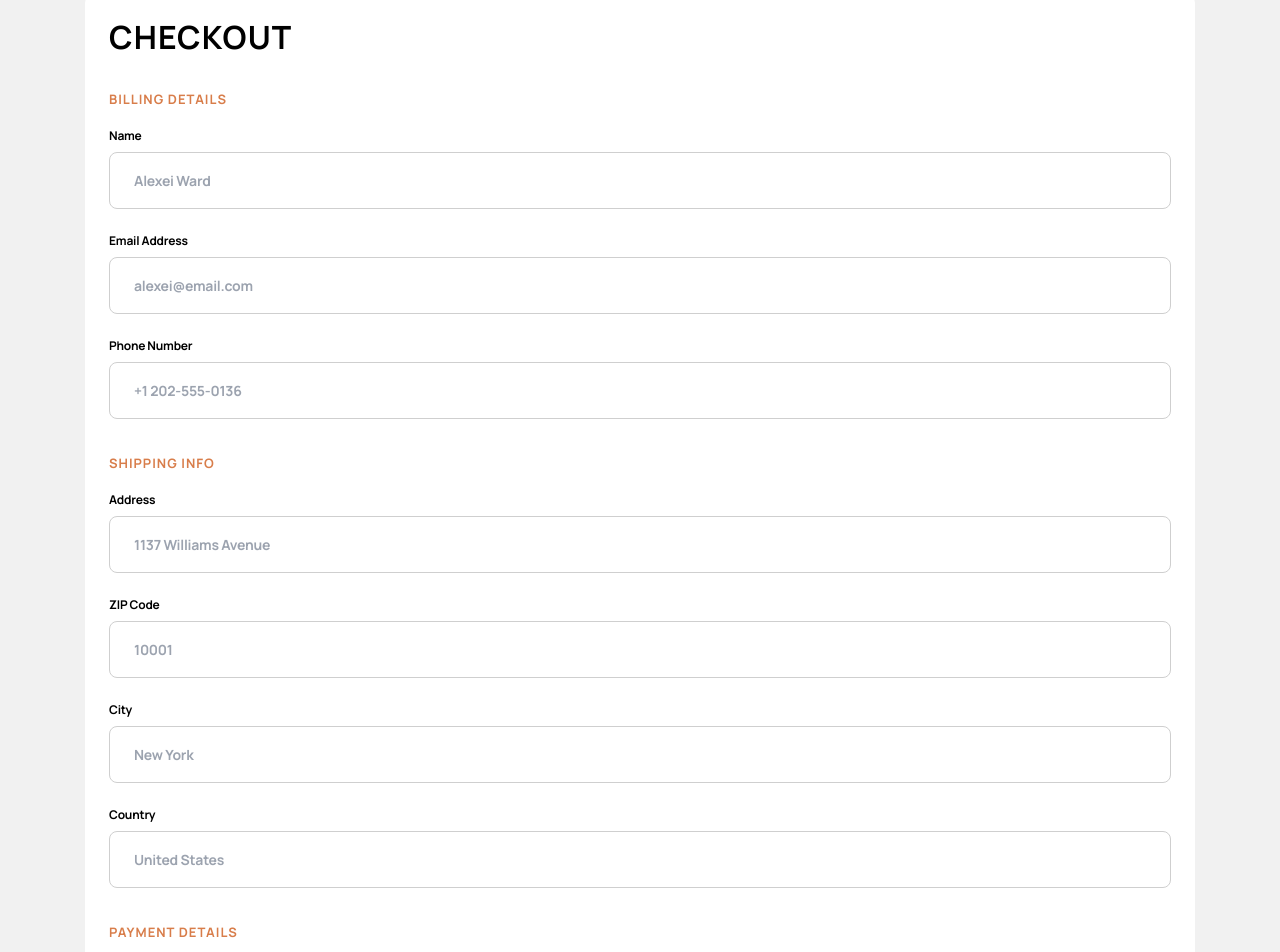
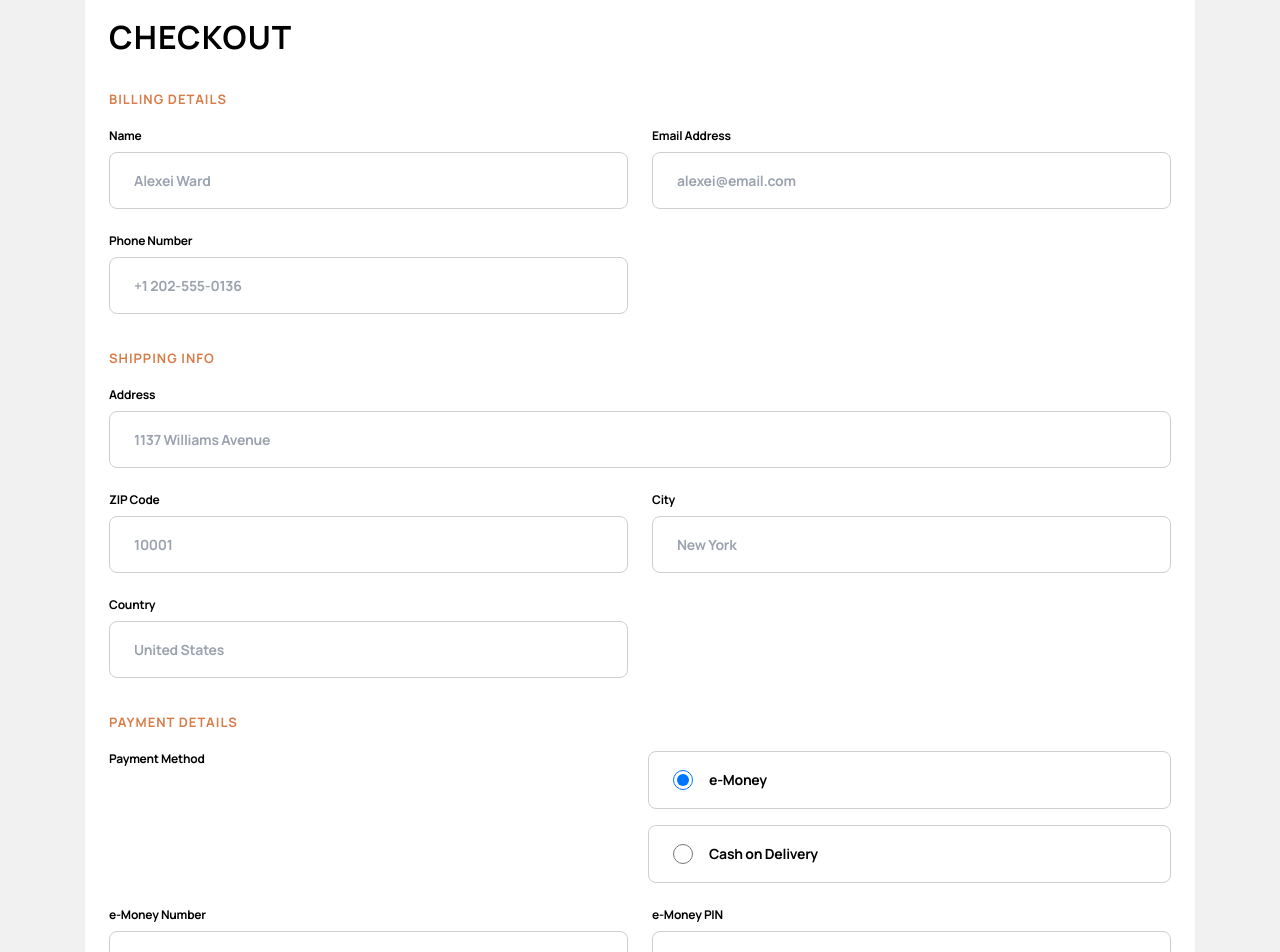
Before and after one commit to scottmotion/audiophile-ecommerce, a React (Vite) app: page /audiophile-ecommerce/checkout in a window 1280 px wide. Shown: the part 256-1208 px from the top of the page. Built offline with nearby package versions, Linux system fonts and the light colour scheme.

Commit message:
Update Checkout.tsx
layout

```diff
--- a/src/pages/Checkout.tsx
+++ b/src/pages/Checkout.tsx
@@ -17,7 +17,7 @@ export default function Checkout() {
 
           <div className="flex flex-col gap-4">
             <h2 className="text-subtitle">Billing Details</h2>
-            <div className="flex flex-col gap-6">
+            <div className="grid gap-6 md:grid-cols-2">
               <div className="flex flex-col gap-2">
                 <label htmlFor="name">Name</label>
                 <input type="text" id="name" placeholder="Alexei Ward"></input>
@@ -43,8 +43,8 @@ export default function Checkout() {
 
           <div className="flex flex-col gap-4">
             <h2 className="text-subtitle">Shipping Info</h2>
-            <div className="flex flex-col gap-6">
-              <div className="flex flex-col gap-2">
+            <div className="grid gap-6 md:grid-cols-2">
+              <div className="flex flex-col gap-2 md:col-span-2">
                 <label htmlFor="address">Address</label>
                 <input
                   type="text"
@@ -73,16 +73,16 @@ export default function Checkout() {
 
           <div className="flex flex-col gap-4">
             <h2 className="text-subtitle">Payment Details</h2>
-            <div className="flex flex-col gap-6">
+            <div className="grid gap-6 md:grid-cols-2">
               <div
                 role="group"
                 aria-labelledby="paymentLegend"
-                className="flex flex-col gap-4"
+                className="grid gap-4 md:col-span-2 md:grid-cols-2"
               >
                 <div id="paymentLegend" className="legend">
                   Payment Method
                 </div>
-                <div className="btn-select flex flex-row gap-4">
+                <div className="btn-select flex flex-row gap-4 md:col-start-2">
                   <input
                     type="radio"
                     id="eMoney"
@@ -94,7 +94,7 @@ export default function Checkout() {
                     e-Money
                   </label>
                 </div>
-                <div className="btn-select flex flex-row gap-4">
+                <div className="btn-select flex flex-row gap-4 md:col-start-2">
                   <input
                     type="radio"
                     id="cashOnDelivery"
```
